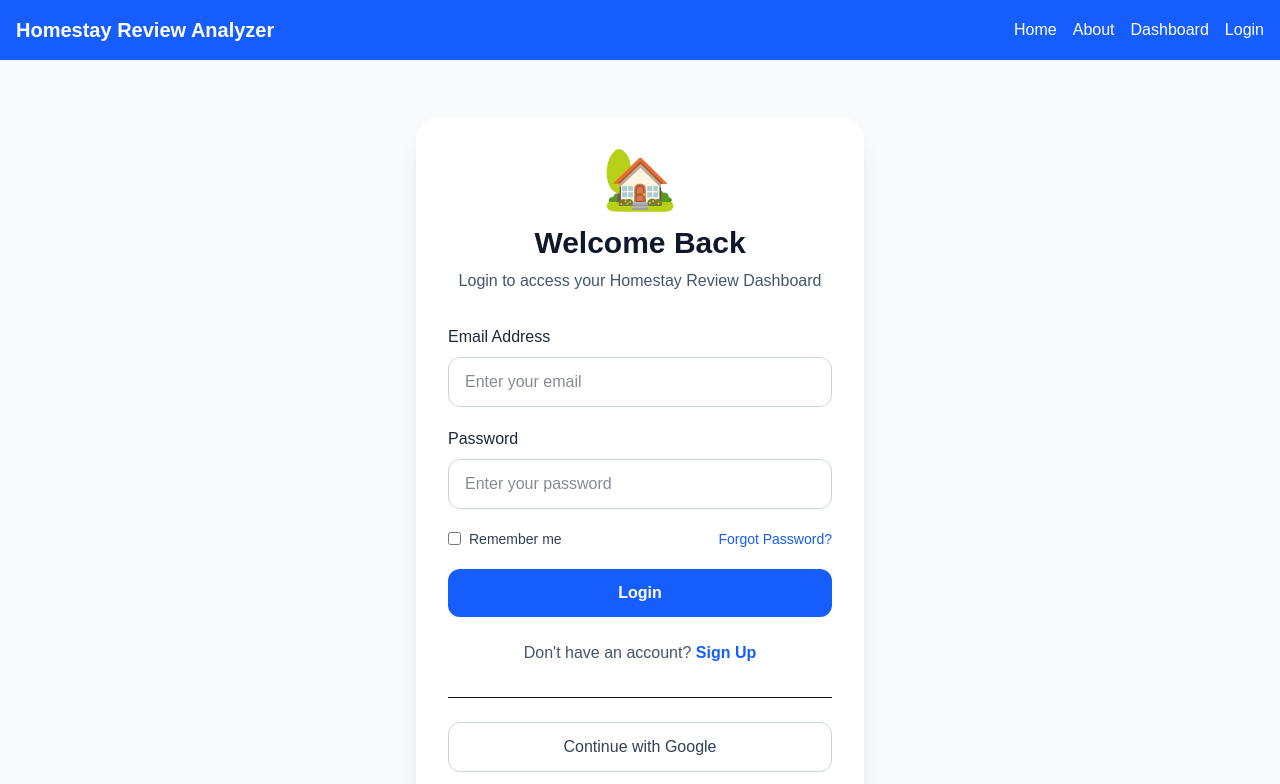
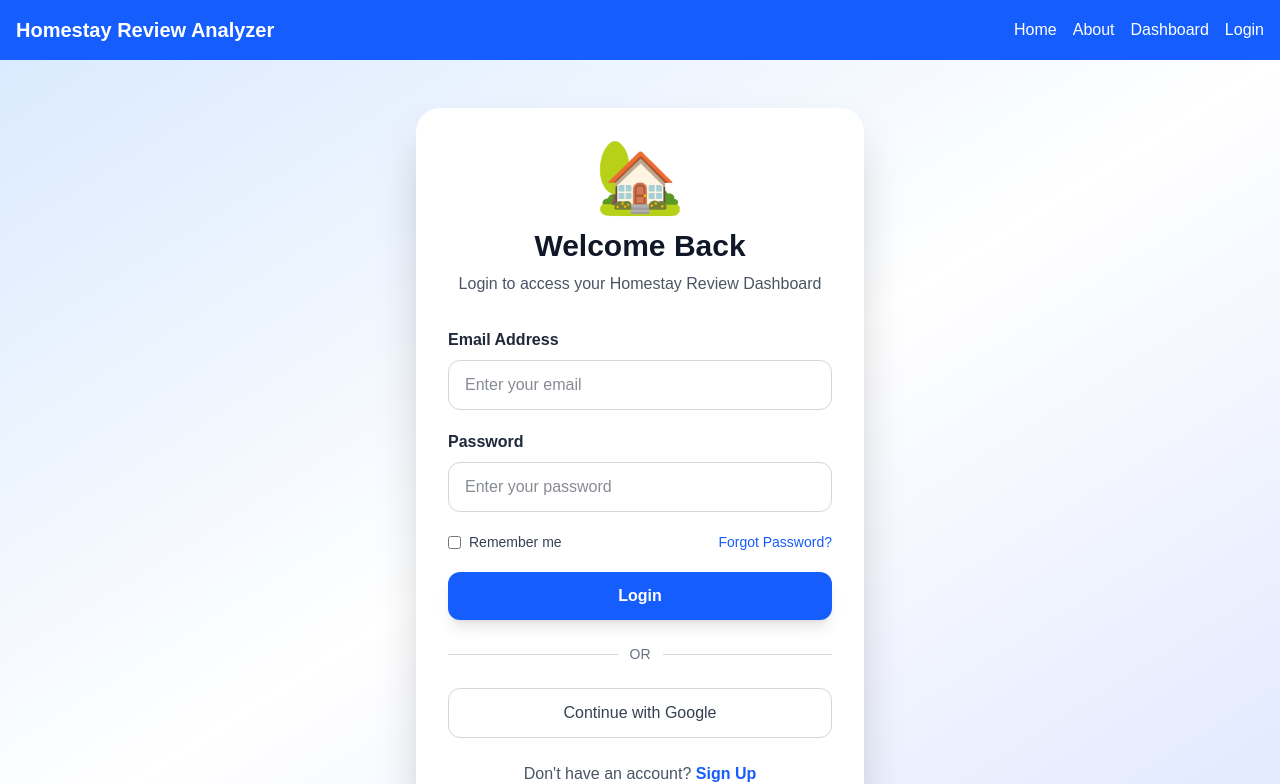
Before and after one commit to KajalNautiyal/Homestay-Review-Analyzer, a Next.js app: page /login in a window 1280 px wide. Shown: the top 784 px of the page. Built offline with nearby package versions, Linux system fonts and the light colour scheme.

Commit message:
feat:it improve login content

```diff
--- a/app/login/page.js
+++ b/app/login/page.js
@@ -6,78 +6,90 @@ export default function Login() {
     <>
       <Navbar />
 
-      <main className="min-h-screen bg-slate-50 flex items-center justify-center px-6 py-12">
-        <div className="w-full max-w-md bg-white rounded-3xl shadow-xl p-8">
+      <main className="min-h-screen bg-gradient-to-br from-blue-100 via-white to-indigo-100 flex items-center justify-center px-6 py-12">
+        <div className="w-full max-w-md bg-white rounded-3xl shadow-2xl p-8">
 
+          {/* Header */}
           <div className="text-center mb-8">
-            <div className="text-6xl mb-4">🏡</div>
+            <div className="text-7xl mb-4">🏡</div>
 
-            <h1 className="text-3xl font-bold text-slate-900">
+            <h1 className="text-3xl font-bold text-gray-900">
               Welcome Back
             </h1>
 
-            <p className="text-slate-600 mt-2">
+            <p className="text-gray-600 mt-2">
               Login to access your Homestay Review Dashboard
             </p>
           </div>
 
+          {/* Form */}
           <form className="space-y-5">
             <div>
-              <label className="block text-slate-800 font-medium mb-2">
+              <label className="block text-gray-800 font-semibold mb-2">
                 Email Address
               </label>
 
               <input
                 type="email"
                 placeholder="Enter your email"
-                className="w-full px-4 py-3 border border-slate-300 rounded-xl text-slate-900 focus:outline-none focus:ring-2 focus:ring-blue-500"
+                className="w-full px-4 py-3 border border-gray-300 rounded-xl text-gray-900 focus:outline-none focus:ring-2 focus:ring-blue-500"
               />
             </div>
 
             <div>
-              <label className="block text-slate-800 font-medium mb-2">
+              <label className="block text-gray-800 font-semibold mb-2">
                 Password
               </label>
 
               <input
                 type="password"
                 placeholder="Enter your password"
-                className="w-full px-4 py-3 border border-slate-300 rounded-xl text-slate-900 focus:outline-none focus:ring-2 focus:ring-blue-500"
+                className="w-full px-4 py-3 border border-gray-300 rounded-xl text-gray-900 focus:outline-none focus:ring-2 focus:ring-blue-500"
               />
             </div>
 
-            <div className="flex justify-between text-sm">
-              <label className="flex items-center gap-2 text-slate-700">
+            <div className="flex justify-between items-center text-sm">
+              <label className="flex items-center gap-2 text-gray-700">
                 <input type="checkbox" />
                 Remember me
               </label>
 
-              <a href="#" className="text-blue-600 hover:underline">
+              <a
+                href="#"
+                className="text-blue-600 font-medium hover:text-blue-800"
+              >
                 Forgot Password?
               </a>
             </div>
 
             <button
               type="submit"
-              className="w-full bg-blue-600 text-white py-3 rounded-xl font-semibold hover:bg-blue-700 transition"
+              className="w-full bg-blue-600 hover:bg-blue-700 text-white py-3 rounded-xl font-semibold transition duration-300 shadow-lg"
             >
               Login
             </button>
           </form>
 
+          {/* Divider */}
+          <div className="flex items-center my-6">
+            <div className="flex-grow border-t border-gray-300"></div>
+            <span className="px-3 text-gray-500 text-sm">OR</span>
+            <div className="flex-grow border-t border-gray-300"></div>
+          </div>
+
+          {/* Google Button */}
+          <button className="w-full border border-gray-300 py-3 rounded-xl font-medium text-gray-700 hover:bg-gray-100 transition">
+            Continue with Google
+          </button>
+
+          {/* Signup */}
           <div className="text-center mt-6">
-            <p className="text-slate-600">
+            <p className="text-gray-600">
               Don't have an account?{" "}
-              <span className="text-blue-600 font-semibold cursor-pointer">
+              <span className="text-blue-600 font-bold cursor-pointer hover:text-blue-800">
                 Sign Up
               </span>
             </p>
-          </div>
-
-          <div className="mt-8 border-t pt-6">
-            <button className="w-full border border-slate-300 py-3 rounded-xl font-medium text-slate-700 hover:bg-slate-100 transition">
-              Continue with Google
-            </button>
           </div>
 
         </div>
```
